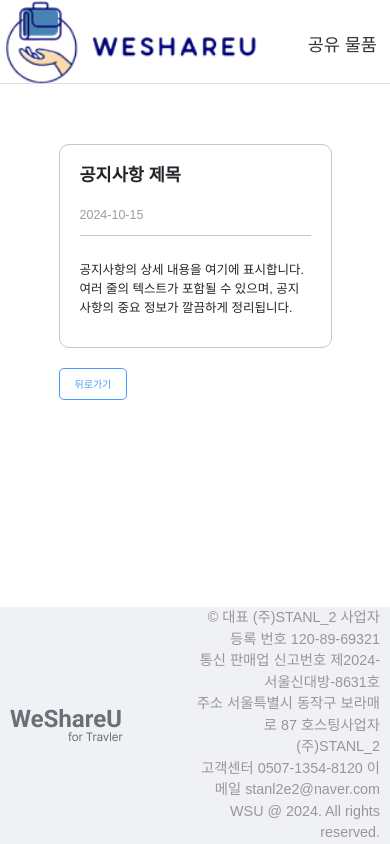
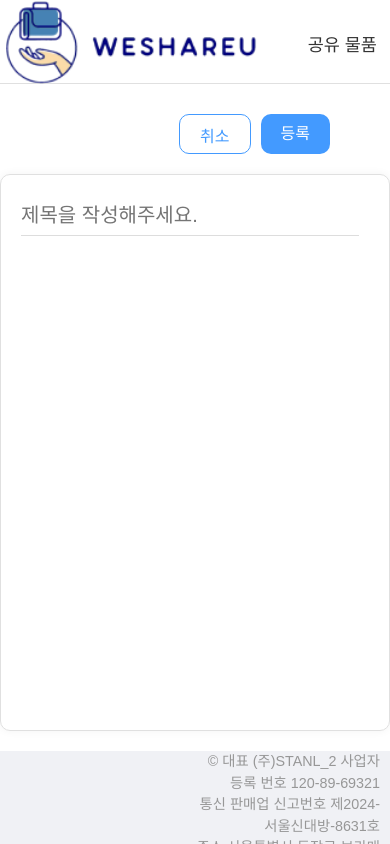
Before and after one commit to beyond-sw-camp/be09-4th-STANL2-WeShareYou, a Vue app: page /notice/post in a window 390 px wide. Built offline with nearby package versions, Linux system fonts and the light colour scheme; no server answers; a web font is replaced by a local one.

Commit message:
feat: 상태확인 용

```diff
--- /dev/null
+++ b/src/components/cud/PostRegist.vue
@@ -0,0 +1,180 @@
+<template>
+  <div class="container">
+    <div class="title-container">
+      <input type="text" placeholder="제목을 작성해주세요." v-model="localTitle" class="title-input" @input="emitTitleUpdate"/>
+    </div>
+
+    <div class="content-area" contenteditable="true" ref="contentArea" @input="updateContent" placeholder="내용을 입력하세요.">
+    </div>
+
+    <input type="file" ref="fileInput" @change="handleImageUpload" accept="image/*" style="display: none;" />
+  </div>
+</template>
+
+<script setup>
+import { ref, watch } from 'vue';
+
+// 지역 상태 정의
+const localTitle = ref('');
+const content = ref('');
+
+
+const emit = defineEmits(['updateTitle', 'updateContent', 'imageUploaded']);
+
+// 제목 변경 시 부모에게 알림
+const emitTitleUpdate = () => {
+  emit('updateTitle', localTitle.value);
+};
+
+// 내용 변경 시 부모에게 알림
+const updateContent = () => {
+  emit('updateContent', contentArea.value.innerText);
+};
+
+// 파일 선택창 열기
+const fileInput = ref(null);
+const triggerFileInput = () => {
+  fileInput.value.click();
+};
+
+// 이미지 업로드 처리
+const handleImageUpload = (event) => {
+  const file = event.target.files[0];
+  if (file) {
+    emit('imageUploaded', file);
+  }
+};
+
+// 내용 입력 참조
+const contentArea = ref(null);
+</script>
+
+<!--
+// const localTitle = ref('');
+// const localContent = ref('');
+// const localImage = ref(null);
+// const contentArea = ref(null);
+// const fileInput = ref(null);
+
+// watch(localTitle, (newTitle) => emit('update:title', newTitle));
+// watch(localContent, (newContent) => emit('update:content', newContent));
+
+// function handleImageUpload(event) {
+//   const file = event.target.files[0];
+//   if (file) {
+//     localImage.value = file;
+//     emit('update:image', file);
+
+//     const reader = new FileReader();
+//     reader.onload = (e) => {
+//       const img = document.createElement('img');
+//       img.src = e.target.result;
+//       img.style.maxWidth = '100%';
+//       contentArea.value.appendChild(img);
+//       updateContent();
+//     };
+//     reader.readAsDataURL(file);
+//   }
+// }
+
+// function triggerFileInput() {
+//   fileInput.value.click();
+// }
+
+// function updateContent() {
+//   localContent.value = contentArea.value.innerHTML;
+// } -->
+
+<style scoped>
+.container {
+  display: flex;
+  flex-direction: column;
+  align-items: flex-start;
+  border: 1px solid #e0e0e0;
+  border-radius: 1rem;
+  padding: 5rem;
+  background-color: #fff;
+  box-shadow: 0 0 10px rgba(0, 0, 0, 0.05);
+  width: 100%;
+  height: 66vh;
+  margin: 2rem auto;
+  overflow-y: auto;
+}
+
+/* 제목과 이미지 업로드 버튼을 가로로 배치 */
+.title-container {
+  display: flex;
+  align-items: center;
+  width: 100%;
+  margin-bottom: 2rem;
+}
+
+.title-input {
+  flex: 1;
+  /* 입력 필드가 가능한 공간을 차지하도록 */
+  border: none;
+  border-bottom: 1px solid #ddd;
+  font-size: 2.8rem;
+  padding: 0.5rem 0;
+  outline: none;
+  margin-right: 1rem;
+  /* 이미지 버튼과의 간격 */
+}
+
+.image-upload-btn {
+  background: none;
+  border: none;
+  cursor: pointer;
+}
+
+.image-upload-btn img {
+  width: 32px;
+  height: 32px;
+}
+
+.content-area {
+  width: 100%;
+  min-height: 300px;
+  font-size: 1.6rem;
+  padding: 1rem;
+  overflow-y: auto;
+  margin: 3rem 0 2rem 0;
+  white-space: pre-wrap;
+  outline: none;
+  /* 포커스 시 기본 outline 제거 */
+}
+
+@media (max-width: 768px) {
+  .container {
+    padding: 3rem;
+  }
+
+  .title-input {
+    font-size: 2.4rem;
+  }
+
+  .content-area {
+    font-size: 1.8rem;
+  }
+}
+
+@media (max-width: 480px) {
+  .container {
+    padding: 2rem;
+  }
+
+  .title-input {
+    font-size: 2rem;
+  }
+
+  .content-area {
+    font-size: 1.6rem;
+    height: 200px;
+  }
+
+  .image-upload-btn img {
+    width: 24px;
+    height: 24px;
+  }
+}
+</style>
--- a/src/components/cud/PostRegister.vue
+++ /dev/null
@@ -1,78 +0,0 @@
-<template>
-    <div class="container">
-      <div class="form">
-          <input type="text" placeholder="제목을 입력하세요." class="input-title" />
-          <textarea placeholder="내용을 입력하세요." class="input-content"></textarea>
-        </div>
-    </div>
-    <div class="buttons">
-      <button class="register-button">등록</button>
-      <button class="cancel-button">취소</button>
-    </div>
-
-  </template>
-
-  <script setup>
-
-  </script>
-
-  <style>
-  .container{
-    width: 70%;
-    border: 1px solid #bdc7d5;
-    border-radius: 12px;
-    overflow:auto;
-    display: flex;
-    flex-direction: column;
-  }
-
-  .form {
-    display: flex;
-    flex-direction: column;
-    overflow: auto;
-  }
-
-  .input-title {
-    margin-bottom: 20px;
-    padding: 10px;
-    font-size: 28px;
-    border-width:  0px 0px 1px 0px;
-    border-bottom: 1px solid #bdc7d5;
-    outline: none;
-  }
-
-  .input-content {
-    height: 300px;
-    padding: 10px;
-    font-size: 20px;
-    border: 0px solid #ddd;
-    border-radius: 4px;
-    resize: none;
-    outline: none;
-  }
-
-  .buttons {
-    margin-top: 20px;
-    display: flex;
-    justify-content: center;
-  }
-
-  .register-button {
-    margin-right: 10px;
-    padding: 10px 20px;
-    border: 1px solid #439aff;
-    color: #439aff;
-    background-color: transparent;
-    border-radius: 4px;
-    cursor: pointer;
-  }
-
-  .cancel-button {
-    padding: 10px 20px;
-    border: 1px solid #ff414c;
-    color: #ff414c;
-    background-color: transparent;
-    border-radius: 4px;
-    cursor: pointer;
-  }
-  </style>
--- a/src/router/index.js
+++ b/src/router/index.js
@@ -16,6 +16,7 @@ import ModifyProfile from "../views/body/member/ModifyProfile.vue";
 
 import Chat from "../views/body/chat/Chat.vue";
 import NoticeDetail from "@/views/body/notice/components/NoticeDetail.vue";
+import NoticePost from '@/views/body/notice/components/NoticePost.vue';
 
 const routes = [
     {
@@ -98,6 +99,11 @@ const routes = [
         path: '/notice/:id',
         name: 'NoitceDetail',
         component: NoticeDetail
+    },
+    {
+        path: '/notice/post',
+        name: 'NoticePost',
+        component: NoticePost
     }
 ];
 
--- a/src/views/body/notice/components/NoticeDetail.vue
+++ b/src/views/body/notice/components/NoticeDetail.vue
@@ -1,39 +1,38 @@
 <template>
 <div class="page-wrapper">
-    <!-- 등록 버튼 -->
-    <!-- <button class="back-button">뒤로가기</button> -->
-    <div class="buttons">
-      <button @click="noticeModify" class="modify-button" v-if="isAdmin">수정</button>
-      <button @click="noticeDelete" class="delete-button" v-if="isAdmin">삭제</button>
+  <div class = "buttons" v-if="isAdmin">
+    <button @click = "goBack" class="back-button">뒤로가기</button>
+    <div class="button-inner">
+      <button @click ="noticeModify" class="modify-button">수정</button>
+      <button @click="noticeDelete" class="delete-button">삭제</button>
+    </div>
   </div>
 
-    <!-- 공지사항 상세 컨테이너 -->
   <div class="container">
-      <h1 class="title">공지사항 제목</h1>
-      <p class="date">2024-10-15</p>
+    <h1 class="title">{{noticeValues.title}}</h1>
+    <p class="date">{{formatTimeStamp(noticeValues.createdAt)}}</p>
     <div class="content">
-        <p>
-          공지사항의 상세 내용을 여기에 표시합니다. 여러 줄의 텍스트가 포함될 수 있으며,
-          공지사항의 중요 정보가 깔끔하게 정리됩니다.
-        </p>
+        {{ noticeValues.content }}
     </div>
   </div>
-    <button class="back-button">뒤로가기</button>
-
 </div>
 </template>
 
 <script setup>
     import { ref, onMounted} from 'vue'
     import { useRoute, useRouter } from 'vue-router'
+    import axios from 'axios';
 
     const route = useRoute();
     const router = useRouter();
 
     const noticeId = ref('');
-
+    const id = route.params.id;
     const noticeValues = ref({});
     const isAdmin = ref(false);
+
+    const loading = ref(true);
+    const error = ref(null);
 
     const checkRole = () => {
       const roleString = localStorage.getItem('Roles');
@@ -56,23 +55,51 @@
     }
 
     const fetchNoticeData = async () => {
-        const response = await fetch(`https://localhost:8080/api/v1/notice/${noticeId.value}`, {
+      loading.value = true; // 로딩 시작
+    error.value = null; // 이전 에러 초기화
+
+    try {
+        const response = await axios.get(`http://localhost:8080/api/v1/notice/detail/${id}`,
+          {
               headers: {
                   Authorization: `Bearer ${token}`,
               }
-        });
-        const data = await response.json();
+          }
+        );
+        console.log("noticeValues.detail response:", response.data);
 
-        noticeValues.value = {
-            id: data.id,
-            title: data.title,
-            content: data.content,
-            createdAt: formatTimeStamp(data.createdAt),
-            updatedAt: formatTimeStamp(data.updatedAt),
-            active: data.active,
+        let data = response.data;
+        let newContents = '';
+
+        if (typeof data === 'string') {
+            console.log("Received JSON as String. Attempting to parse...");
+            const jsonParts = data.match(/\{.*?\}(?=\{|\s*$)/g) || [];
+
+            if (jsonParts.length > 0) {
+                try {
+                    const parsed = JSON.parse(jsonParts[0]);
+                    console.log("Parsed JSON:", parsed.result);
+                    newContents = parsed.result || [];
+                } catch (error) {
+                    console.error("JSON 파싱 실패:", error);
                 }
             }
+        } else {
+            console.log("Parsed Data:", data);
+            newContents = data.result || [];
+        }
 
+        noticeValues.value = newContents;
+    } catch (err) {
+        error.value = '제품 정보를 불러오는 데 실패했습니다.'; // 에러 처리
+        console.error('API 호출 에러:', err);
+    } finally {
+        loading.value = false; // 로딩 종료
+    }
+    };
+
+
+    console.log("value: " + noticeValues.value);
 
     const goBack = () => {
         router.push('/notice');
@@ -89,8 +116,7 @@
 <style scoped>
 /* 전체 페이지 래퍼 */
 .page-wrapper {
-  display: flex;
-  flex-direction: column;
+  /* flex-direction: column; */
   align-items: center;
   width: 100%;
   padding-top: 2rem;
@@ -108,6 +134,7 @@
   display: flex;
   flex-direction: column;
   gap: 1.5rem;
+  margin-bottom: 20rem;
 }
 
 /* 제목 스타일 */
@@ -130,16 +157,20 @@
 /* 내용 스타일 */
 .content {
   font-size: 2rem; /* 20px */
-  line-height: 1.5; /* 텍스트 가독성을 위한 줄 간격 */
 }
 
 
-/* 뒤로가기 버튼 */
+.buttons {
+  line-height: 1.5; /* 텍스트 가독성을 위한 줄 간격 */
+  display: flex;
+  justify-content: space-between;
+  align-items: center;
+  margin: 2vh 15vw; /* 위아래는 vh, 좌우는 vw로 여백 설정 */
+}
+
 .back-button {
-  align-self: flex-start;
-  margin-left: 15%; /* 왼쪽 여백 */
   padding: 0.75rem 1.5rem;
-  border: 1px solid #439aff;
+  border: 0.1rem solid #439aff;
   background-color: transparent;
   color: #439aff;
   font-size: 1rem;
@@ -147,31 +178,28 @@
   cursor: pointer;
 }
 
-  .buttons {
-    margin-top: 20px;
+.button-inner {
   display: flex;
-    justify-content: flex-end;
+  gap: 1vw; /* 버튼 간 간격 설정 */
+}
+
+.modify-button,
+.delete-button {
+  padding: 1rem 2rem;
+  font-size: 1rem;
+  border-radius: 0.5rem;
+  cursor: pointer;
+  background-color: transparent;
 }
 
 .modify-button {
-    margin-right: 10px;
-    padding: 10px 20px;
-    font-size: 1rem;
-    border: 1px solid #439aff;
+  border: 0.1rem solid #439aff;
   color: #439aff;
-    background-color: transparent;
-    border-radius: 4px;
-    cursor: pointer;
 }
 
 .delete-button {
-    font-size: 1rem;
-    padding: 10px 20px;
-    border: 1px solid #ff414c;
+  border: 0.1rem solid #ff414c;
   color: #ff414c;
-    background-color: transparent;
-    border-radius: 4px;
-    cursor: pointer;
 }
 
 </style>
--- a/src/views/body/notice/components/NoticePost.vue
+++ b/src/views/body/notice/components/NoticePost.vue
@@ -1,14 +1,115 @@
 <template>
-    <div>
-        <PostRegister />
+    <div class="container-regist">
+        <div class="wrapper-regist">
+            <button @click="listPost" class="list-btn">취소</button>
+            <button @click="submitPost" class="submit-btn">등록</button>
+        </div>
+
+        <PostRegist @updateTitle="handleTitleUpdate"
+          @updateContent="handleContentUpdate"
+         />
     </div>
 </template>
 
 <script setup>
-import PostRegister from "@/components/cud/PostRegister.vue";
+import PostRegist from "@/components/cud/PostRegist.vue";
+import { ref, onMounted } from 'vue';
+import { useRoute, useRouter } from 'vue-router';
+import axios from 'axios';
+
+const route = useRoute();
+const router = useRouter();
+const title = ref('');
+const content = ref('');
+
+// 자식 컴포넌트로부터 데이터 수신
+const handleTitleUpdate = (newTitle) => {
+  title.value = newTitle;
+};
+
+const handleContentUpdate = (newContent) => {
+  content.value = newContent;
+};
+
+// 취소 버튼 클릭 시
+const listPost = () => {
+  console.log('취소 버튼 클릭!');
+  router.back();
+};
+
+const submitPost = async () => {
+    console.log("ddd: " + title.value);
+    console.log("content: " + content.value);
+    if (!title.value || !content.value) {
+        alert('모든 항목을 입력해주세요.');
+        return;
+    }
+
+    const jwtToken = localStorage.getItem('jwtToken');
+
+    try {
+        const response = await axios.post('http://localhost:8080/api/v1/notice',
+        {
+            headers: {
+                Authorization: `Bearer ${jwtToken}`,
+            },
+            title: title.value,
+            content: content.value,
+        });
+        alert('공지가 등록되었습니다.');
+        console.log('응답:', response.data.result);
+        router.push('/notice');
+    } catch (error) {
+        console.error('등록 실패:', error);
+        alert('공지가 등록되지 않았습니다.');
+    }
+};
+
+
 
 </script>
 
 <style>
+.wrapper-regist {
+    display: flex;
+    justify-content: end;
+    align-items: center;
+    margin-right: 6rem;
+    margin-top: 3rem;
+}
 
+.list-btn {
+    color: #439aff;
+    background-color: white;
+    border-radius: 1rem;
+    cursor: pointer;
+    text-align: center;
+    height: 4rem;
+    font-size: 1.6rem;
+    padding: 1rem 2rem;
+    border: 1px solid #439aff;
+    margin-right: 1rem;
+}
+
+.submit-btn {
+    background-color: #439aff;
+    color: white;
+    border-radius: 1rem;
+    cursor: pointer;
+    text-align: center;
+    height: 4rem;
+    font-size: 1.6rem;
+    padding: 0.5rem 2rem;
+    border: none !important;
+}
+
+.category-select {
+    text-align: center;
+    font-size: 1.5rem;
+    height: 3rem;
+    margin-right: 1rem;
+    border: 1px solid #BDC7D5;
+    border-radius: 4px;
+    color: #353E4F;
+}
 </style>
--- a/src/views/body/product/ProductRegist.vue
+++ b/src/views/body/product/ProductRegist.vue
@@ -5,7 +5,7 @@
 </template>
 
 <script setup>
-import PostRegister from "@/components/cud/PostRegister.vue";
+import PostRegister from "@/components/cud/PostRegist.vue";
 
 </script>
 
```
Also changed, not shown: src/views/body/notice/components/NoticeList.vue (+16 -20 lines). Lines whose indentation alone changed are shown as unchanged.
